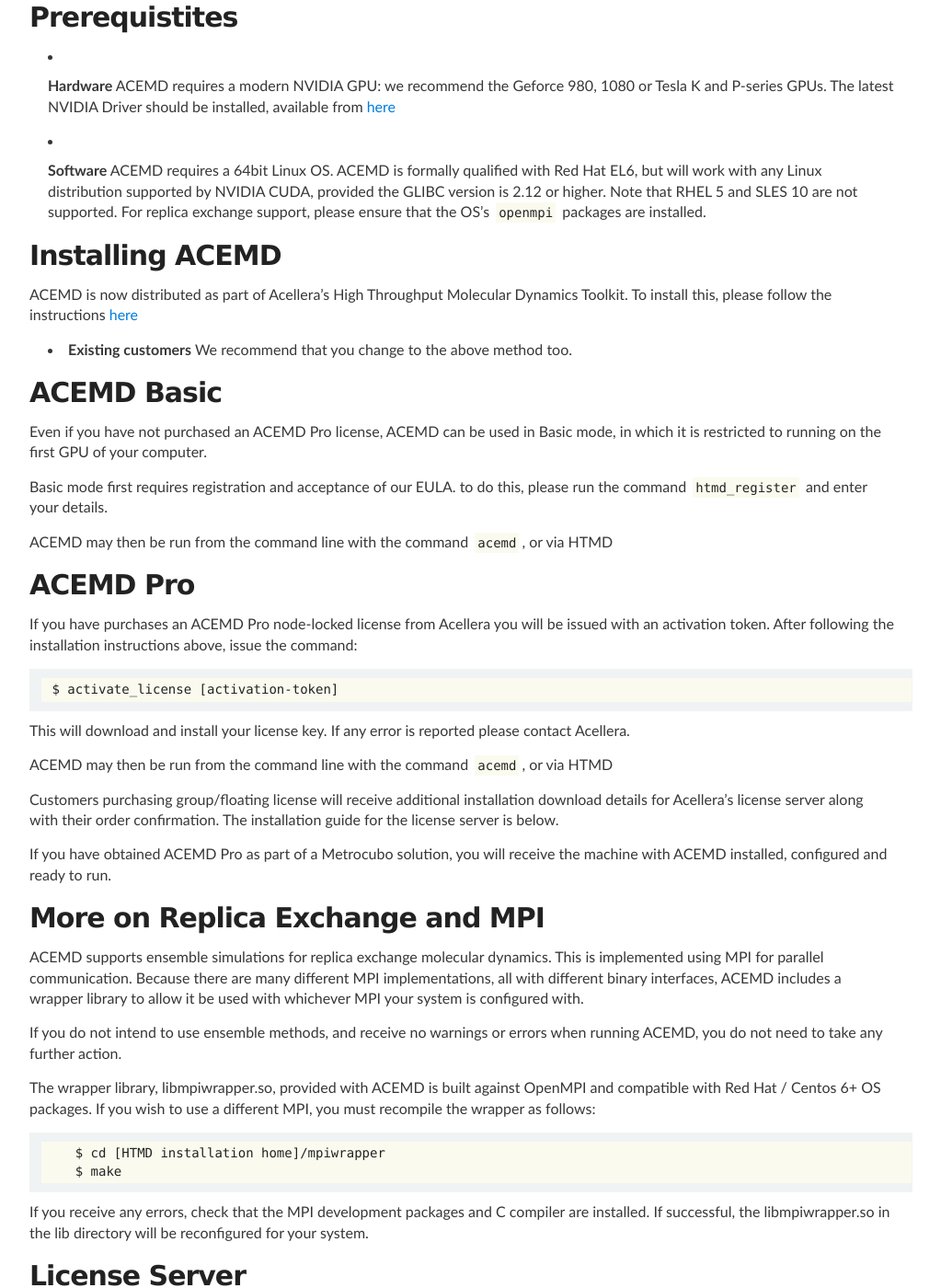
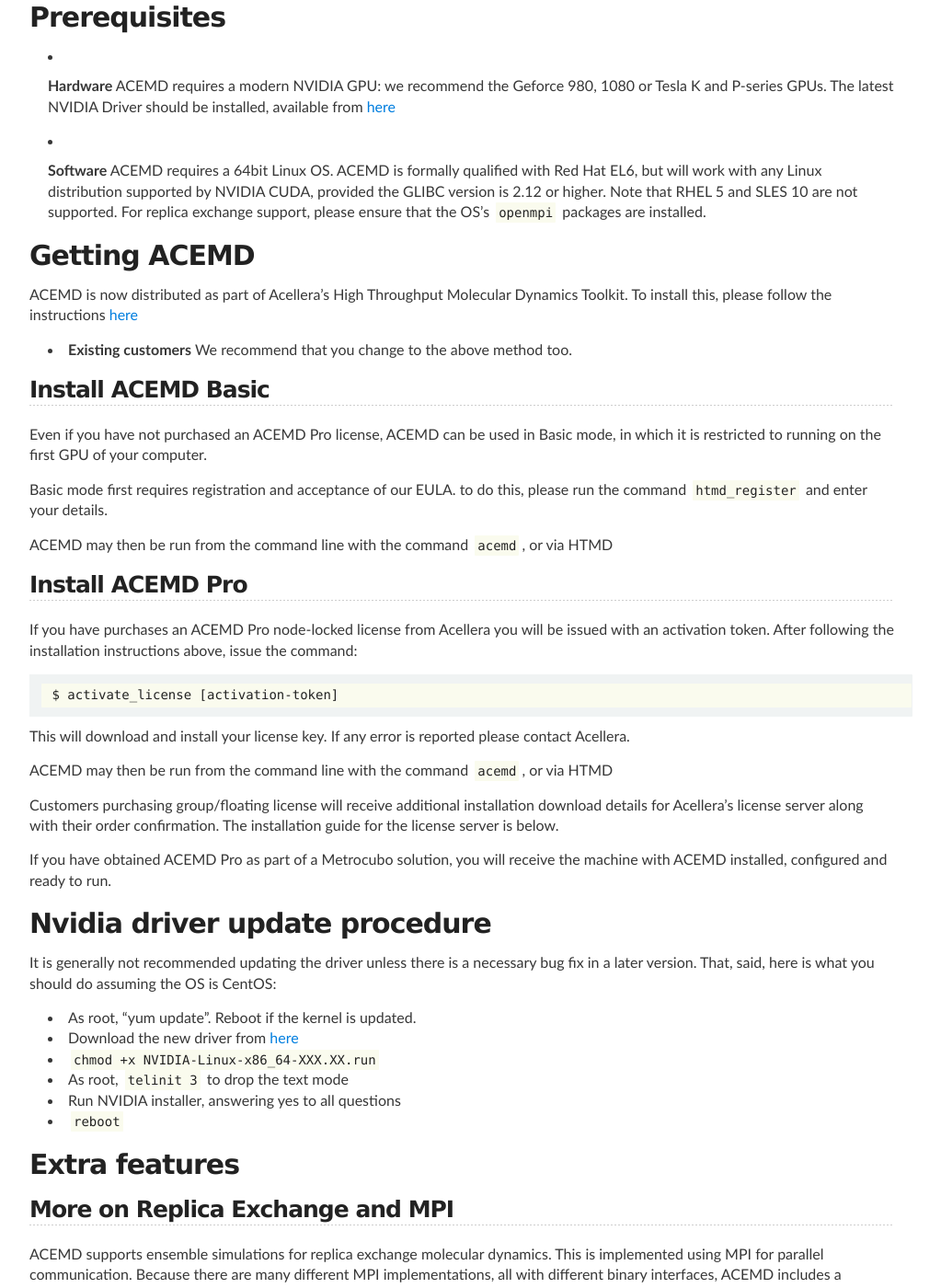
Before and after one commit to Acellera/docs.acellera.com, a Jekyll site: the page built from acemd/install/index.md, in a window 1280 px wide and 1400 px high, scrolled down 192 px. Shown: the whole window at 92% size, without its empty margins (138-1161 px from the left). Built offline with Jekyll 4.4.1, drawn with Linux system fonts in a browser that asks for light colours; some of the changed text lies outside the part shown.

Commit message:
Improves ACEMD install guide

````diff
--- a/acemd/install/index.md
+++ b/acemd/install/index.md
@@ -5,19 +5,19 @@
 description:
 ---
 
-# Prerequistites
+# Prerequisites
 
 * __Hardware__ ACEMD requires a modern NVIDIA GPU: we recommend the Geforce 980, 1080 or Tesla K and P-series GPUs. The latest NVIDIA Driver should be installed, available from [here](http://www.nvidia.com/Download/index.aspx)
 
 * __Software__ ACEMD requires a 64bit Linux OS.  ACEMD is formally qualified with Red Hat EL6, but will work with any Linux distribution supported by NVIDIA CUDA, provided the GLIBC version is 2.12 or higher. Note that RHEL 5 and SLES 10 are not supported.  For replica exchange support, please ensure that the OS's `openmpi` packages are installed.
 
-# Installing ACEMD
+# Getting ACEMD
 
 ACEMD is now distributed as part of Acellera's High Throughput Molecular Dynamics Toolkit. To install this, please follow the instructions [here](https://www.htmd.org/academic-download.html)
 
 * __Existing customers__ We recommend that you change to the above method too.
 
-# ACEMD Basic
+## Install ACEMD Basic
 
 Even if you have not purchased an ACEMD Pro license, ACEMD can be used in Basic mode, in which it is restricted to running on the first GPU of your computer.
 
@@ -25,7 +25,7 @@
 
 ACEMD may then be run from the command line with the command `acemd`, or via HTMD
 
-# ACEMD Pro
+## Install ACEMD Pro
 
 If you have purchases an ACEMD Pro node-locked license from Acellera you will be issued with an activation token. After following the installation instructions above, issue the command:
 ```
@@ -40,9 +40,22 @@
 
 If you have obtained ACEMD Pro as part of a Metrocubo solution, you will receive the machine with ACEMD installed, configured and ready to run.
 
+# Nvidia driver update procedure
+
+It is generally not recommended updating the driver unless there is a necessary bug fix in a later version.
+That, said, here is what you should do assuming the OS is CentOS:
 
 
-# More on Replica Exchange and MPI
+* As root, "yum update". Reboot if the kernel is updated.
+* Download the new driver from [here](http://www.nvidia.com/Download/index.aspx)
+* `chmod +x NVIDIA-Linux-x86_64-XXX.XX.run`
+* As root, `telinit 3` to drop the text mode
+* Run NVIDIA installer, answering yes to all questions
+* `reboot`
+
+# Extra features
+
+## More on Replica Exchange and MPI
 
 ACEMD supports ensemble simulations for replica exchange molecular dynamics. This is implemented using MPI for parallel communication. Because there are many different MPI implementations, all with different binary interfaces, ACEMD includes a wrapper library to allow it be used with whichever MPI your system is configured with.
 
@@ -55,7 +68,7 @@
 ```
 If you receive any errors, check that the MPI development packages and C compiler are installed. If successful, the libmpiwrapper.so in the lib directory will be reconfigured for your system.
 
-# License Server
+## License Server
 
 Floating licenses allow ACEMD to be used on any machine, subject to a limit on the number of concurrent instances. Floating licenses require a license server to be running. This should be installed on a machine that all clients can connect to over the network. In a cluster environment, for example, it should be run on an administrative machine.
 
````
Also changed, not shown: other parts of acemd/install/index.md (+0 -13 lines).
